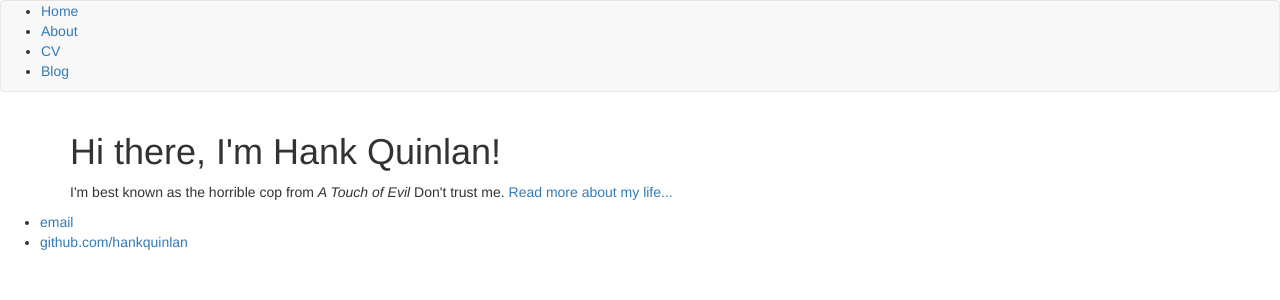
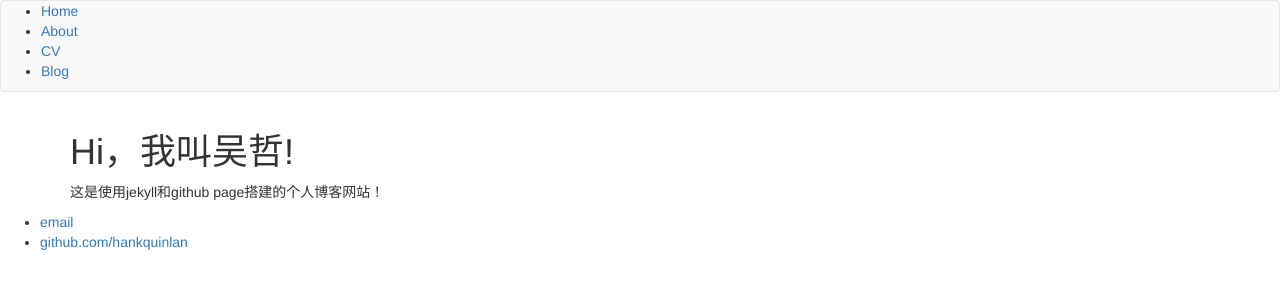
Before and after one commit to wuzhe128520/wuzhe128520.github.io, a Jekyll site: the page built from index.html, in a window 1280 px wide. Shown: the top 300 px of the page. Built offline with Jekyll 4.4.1, drawn with Linux system fonts in a browser that asks for light colours.

```diff
--- a/index.html
+++ b/index.html
@@ -1,8 +1,8 @@
 ---
 layout: default
-title: 测试Jekyll
+title: 吴哲的博客
 ---
 <div class="blurb">
-    <h1>Hi there, I'm Hank Quinlan!</h1>
-    <p>I'm best known as the horrible cop from <em>A Touch of Evil</em> Don't trust me. <a href="/about">Read more about my life...</a></p>
+    <h1>Hi，我叫吴哲!</h1>
+    <p>这是使用jekyll和github page搭建的个人博客网站！</p>
 </div>
```
Also changed, not shown: README.md.
